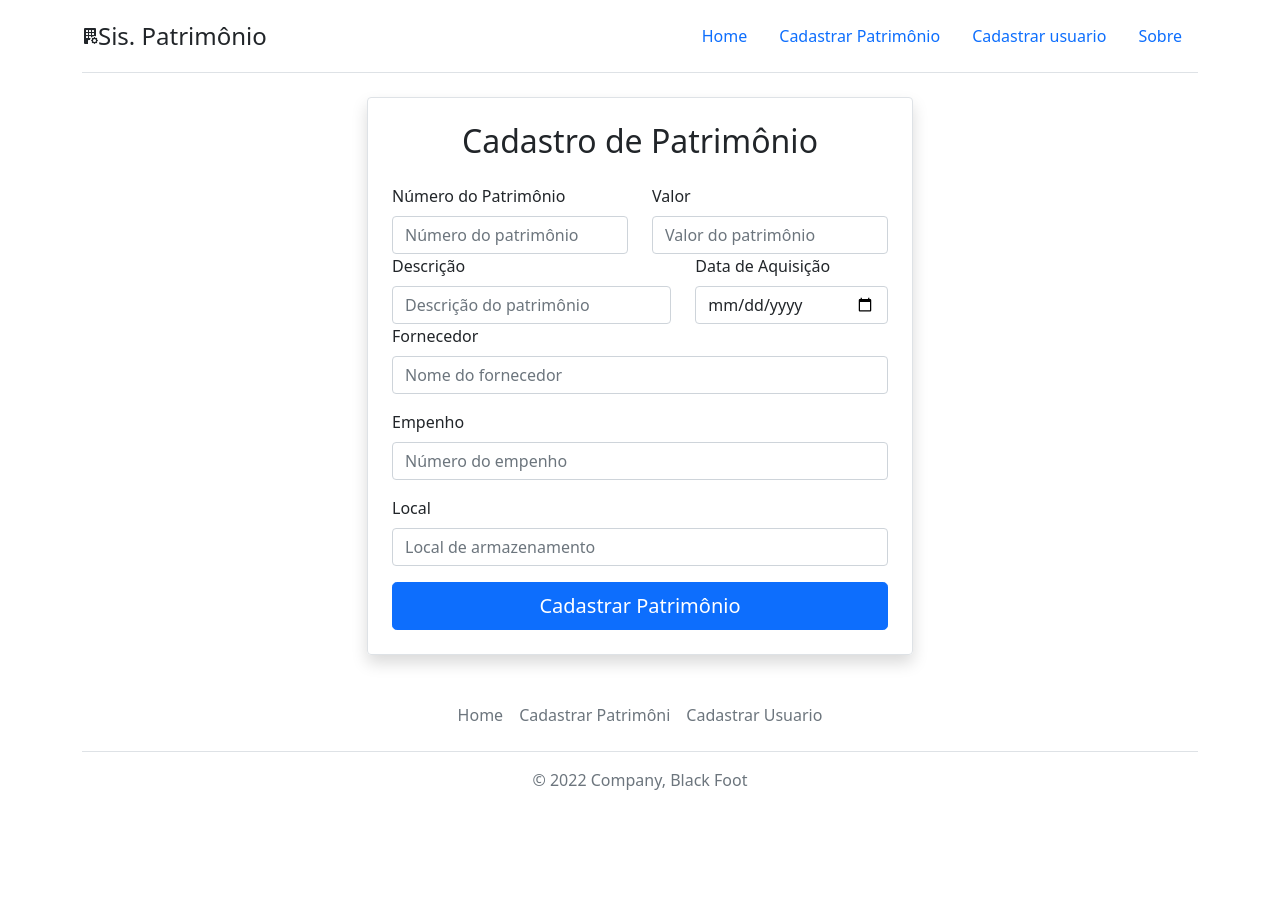
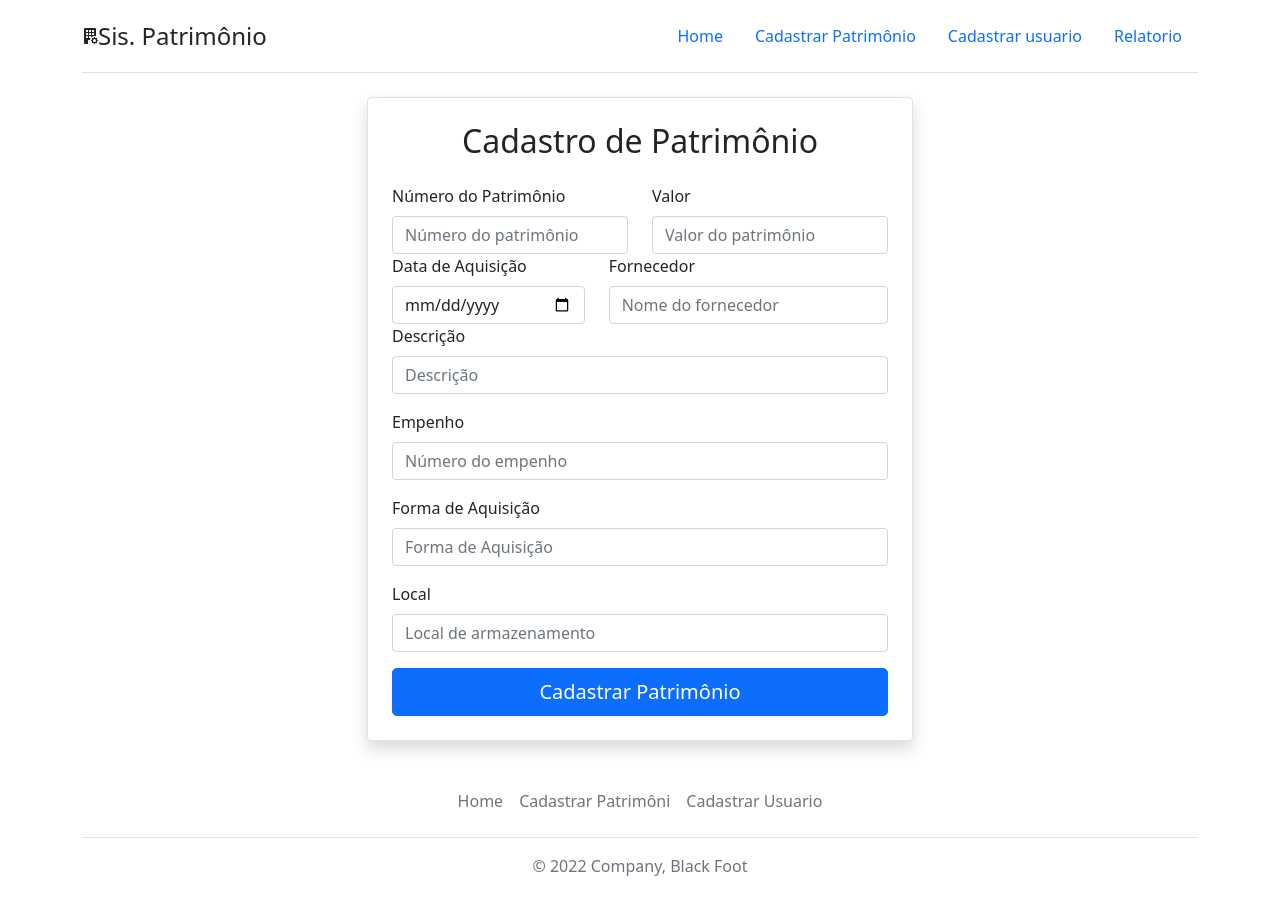
Before and after one commit to Ailton78/front-patrimonio, a React (Vite) app: page /cadastro/patrimonio in a window 1280 px wide. Shown: the top 914 px of the page. Before the commit the page ends 848 px from the top, so only its background shows below. Built offline with nearby package versions, Linux system fonts and the light colour scheme.

Commit message:
motificações na tabela de patrimonio

```diff
--- a/src/App.jsx
+++ b/src/App.jsx
@@ -2,7 +2,7 @@ import { useState } from 'react'
 import './App.css'
 
 // Componentes
-import Navbar from './components/NavBar.jsx'
+import Navbar from './components/Navbar.jsx'
 import Footer from './components/Footer.jsx'
 import Home from './pages/Home.jsx'
 //config react Router
@@ -27,6 +27,7 @@ function App() {
           <Route path='/' element={<Login />} />
           <Route path='/cadastro/patrimonio' element={<CadastroPatrimonio />} />
           <Route path='/cadastro/usuario' element={<CadastroUsuario />} />
+          <Route path='/cadastro/sobre' element={<Home />} />
         </Routes>
 
         <Footer></Footer>
--- a/src/components/Navbar.jsx
+++ b/src/components/Navbar.jsx
@@ -19,7 +19,7 @@ const Navbar = () => {
                         <li className="nav-item"><Link to="/" className="nav-link btn" aria-current="page">Home</Link></li>
                         <li className="nav-item"><Link to="/cadastro/patrimonio" className="nav-link btn">Cadastrar Patrimônio</Link></li>
                         <li className="nav-item"><Link to="/cadastro/usuario" className="nav-link btn">Cadastrar usuario</Link></li>
-                        <li className="nav-item"><Link to="/sobre" className="nav-link btn" >Sobre</Link></li>
+                        <li className="nav-item"><Link to="/cadastro/sobre" className="nav-link btn" >Relatorio</Link></li>
                     </ul>
                 </header>
             </div>
--- a/src/pages/CadastroPatrimonio.jsx
+++ b/src/pages/CadastroPatrimonio.jsx
@@ -30,11 +30,8 @@ const CadastroPatrimonio = () => {
             <div className="row justify-content-center">
                 <div className="col-12 col-md-8 col-lg-6">
                     <form onSubmit={handleSubmit} className="border p-4 rounded shadow">
-
                         <h2 className="text-center mb-4"> Cadastro de Patrimônio</h2>
-
                         <div className="row">
-
                             {/* Campo Número do Patrimônio */}
                             <div className="col">
                                 <label htmlFor="numeroPatrimonio" className="form-label">Número do Patrimônio</label>
@@ -61,22 +58,8 @@ const CadastroPatrimonio = () => {
                                     onChange={handleAmountChange} // Chama a função sempre que o campo mudar
                                 />
                             </div>
-
                         </div>
                         <div className='row'>
-                            {/* Campo Descrição */}
-                            <div className="col">
-                                <label htmlFor="descricao" className="form-label">Descrição</label>
-                                <input
-                                    type="text"
-                                    className="form-control"
-                                    id="descricao"
-                                    placeholder="Descrição do patrimônio"
-                                    required
-                                />
-                            </div>
-
-
 
                             {/* Campo Data de Aquisição */}
                             <div className="col-5">
@@ -88,19 +71,31 @@ const CadastroPatrimonio = () => {
                                     required
                                 />
                             </div>
+                            {/* Campo Fornecedor */}
+                            <div className="col">
+                                <label htmlFor="fornecedor" className="form-label">Fornecedor</label>
+                                <input
+                                    type="text"
+                                    className="form-control"
+                                    id="fornecedor"
+                                    placeholder="Nome do fornecedor"
+                                    required
+                                />
+                            </div>
+
                         </div>
-                        {/* Campo Fornecedor */}
+
+
                         <div className="mb-3">
-                            <label htmlFor="fornecedor" className="form-label">Fornecedor</label>
+                            <label htmlFor="descricao" className="form-label">Descrição</label>
                             <input
                                 type="text"
                                 className="form-control"
-                                id="fornecedor"
-                                placeholder="Nome do fornecedor"
+                                id="descricao"
+                                placeholder="Descrição"
                                 required
                             />
                         </div>
-
                         {/* Campo Empenho */}
                         <div className="mb-3">
                             <label htmlFor="empenho" className="form-label">Empenho</label>
@@ -112,7 +107,17 @@ const CadastroPatrimonio = () => {
                                 required
                             />
                         </div>
-
+                        {/* Forma de Aquisição*/}
+                        <div className="mb-3">
+                            <label htmlFor="froma-aquisicao" className="form-label">Forma de Aquisição</label>
+                            <input
+                                type="text"
+                                className="form-control"
+                                id="froma-aquisicao"
+                                placeholder="Forma de Aquisição"
+                                required
+                            />
+                        </div>
                         {/* Campo Local */}
                         <div className="mb-3">
                             <label htmlFor="local" className="form-label">Local</label>
@@ -124,7 +129,6 @@ const CadastroPatrimonio = () => {
                                 required
                             />
                         </div>
-
                         {/* Botão de Enviar */}
                         <div className="d-grid gap-2">
                             <button type="submit" className="btn btn-primary btn-lg">Cadastrar Patrimônio</button>
--- a/src/pages/Home.jsx
+++ b/src/pages/Home.jsx
@@ -30,6 +30,7 @@ const Home = () => {
                         <th>Local</th>
                         <th>Data de Cadastro</th>
                         <th>Usuário</th>
+                        <th>Forma/Aquisição</th>
                     </tr>
                 </thead>
                 <tbody>
@@ -37,7 +38,7 @@ const Home = () => {
                         <tr key={item.id}>
                             <td>{item.id}</td>
                             <td>{item.descricao}</td>
-                            <td>{item.numeroPatrimoni}</td>
+                            <td>{item.numeroPatrimonio}</td>
                             <td>R$ {item.valor.toFixed(2)}</td> {/* Formatação de valor */}
                             <td>{new Date(item.dataAquisicao).toLocaleDateString()}</td> {/* Formatação da data */}
                             <td>{item.fornecedor}</td>
@@ -45,6 +46,7 @@ const Home = () => {
                             <td>{item.local}</td>
                             <td>{new Date(item.dataCadastro).toLocaleDateString()}</td> {/* Formatação da data */}
                             <td>{item.usuario.nome}</td>
+                            <td>{item.formaDeAquisicao}</td>
                         </tr>
                     ))}
                 </tbody>
```
